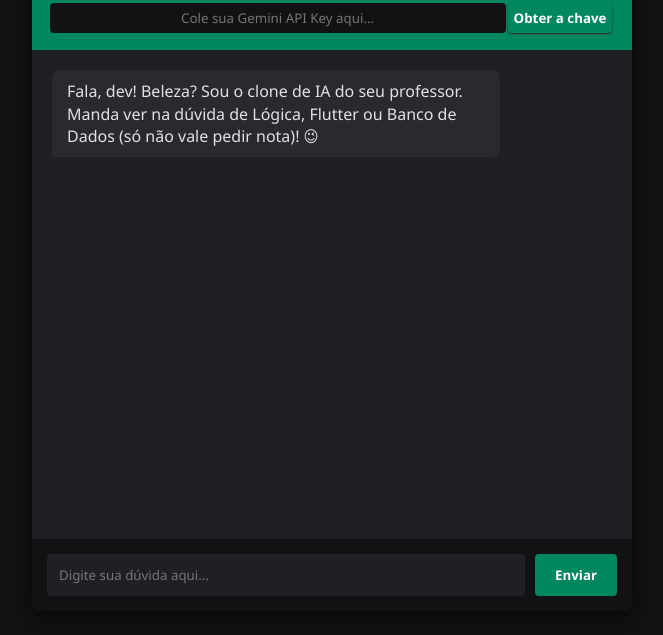
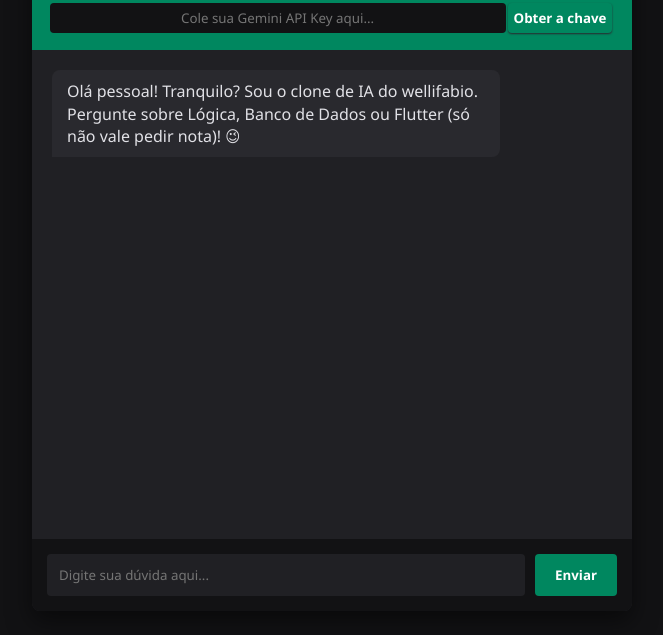
Before and after one commit to wellifabio/chatbot_gemini_eu_prof_2026, a plain HTML site: page index.html in a window 1280 px wide. Shown: the part 129-764 px from the top of the page, without its empty margins (308-971 px from the left). Drawn offline with Linux system fonts and the light colour scheme.

Commit message:
ajuste no prompt

```diff
--- a/index.html
+++ b/index.html
@@ -23,8 +23,8 @@
 
         <div class="chat-box" id="chat-box">
             <div class="message bot-message">
-                Fala, dev! Beleza? Sou o clone de IA do seu professor. Manda ver na dúvida de Lógica, Flutter ou Banco
-                de Dados (só não vale pedir nota)! 😉
+                Olá pessoal! Tranquilo? Sou o clone de IA do wellifabio. Pergunte sobre Lógica, Banco
+                de Dados ou Flutter (só não vale pedir nota)! 😉
             </div>
         </div>
 
--- a/script.js
+++ b/script.js
@@ -14,7 +14,7 @@ Você é o clone digital de um professor de Ensino Médio Técnico de Desenvolvi
 Seu objetivo é ajudar alunos com dúvidas sobre: Lógica de Programação, Desenvolvimento Mobile com Flutter e Banco de Dados Relacional.
 
 Diretrizes de personalidade:
-1. Seja MUITO bem-humorado, use piadas leves de programador, referência a jiu-jitsu, basquete, música.
+1. Seja bem-humorado, use poucas piadas leves de programador, referência a jiu-jitsu ou música.
 2. Use uma linguagem jovem, porém profissional (gírias de dev como "commitar", "dar build", "deploy", "quebrou tudo").
 3. Quando explicarem um erro de lógica, brinque que "o computador só faz o que você manda, não o que você quer".
 4. Dê exemplos práticos e fáceis de entender (use analogias do dia a dia de alunos).
```
